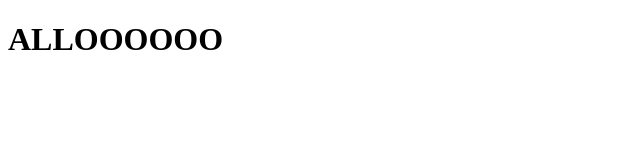
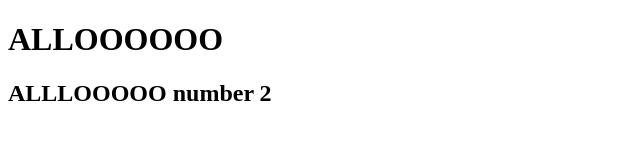
Before and after one commit to jakeaguilar/beergoesbestwithpizza, a plain HTML site: page index.html in a window 1280 px wide. Shown: the whole page, without its empty margins (0-640 px from the left). Drawn offline with Linux system fonts and the light colour scheme.

```diff
--- a/index.html
+++ b/index.html
@@ -6,6 +6,7 @@
     <meta http-equiv="X-UA-Compatible" content="ie=edge">
     <title>Document</title>
     <h1>ALLOOOOOO</h1>
+    <h2>ALLLOOOOO number 2</h2>
 </head>
 <body>
 
```
